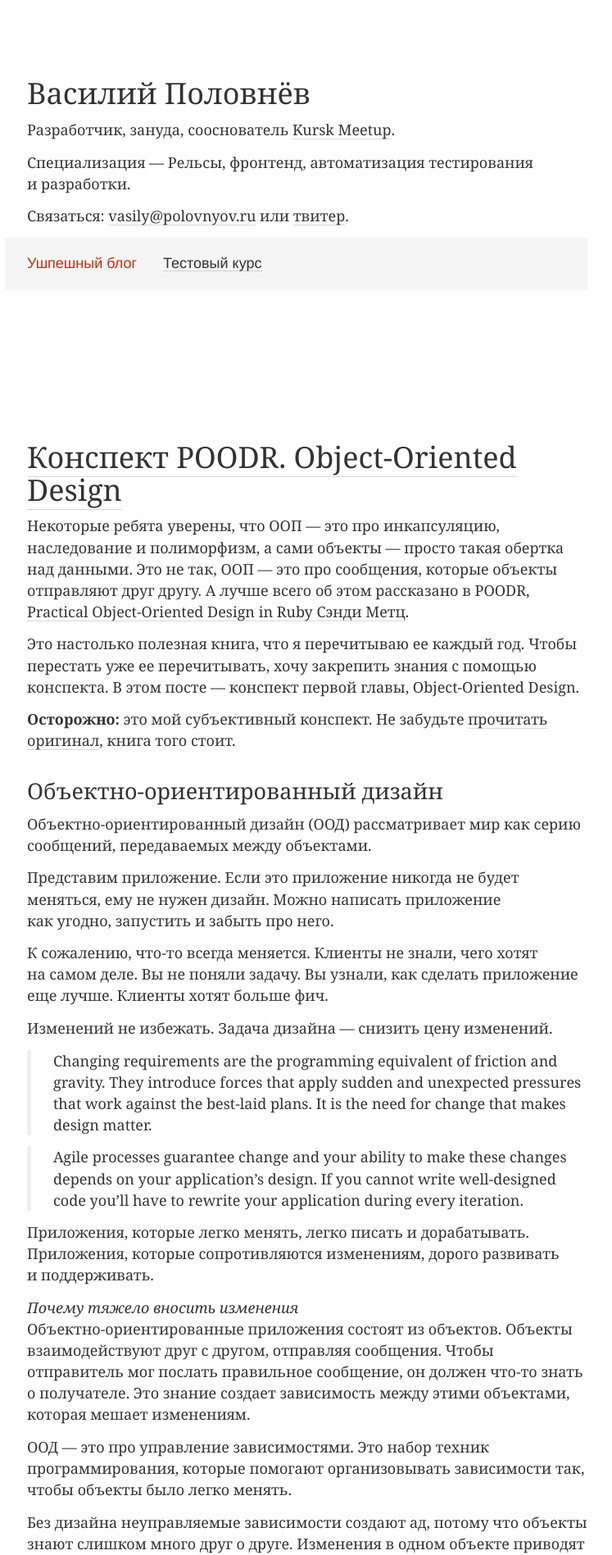
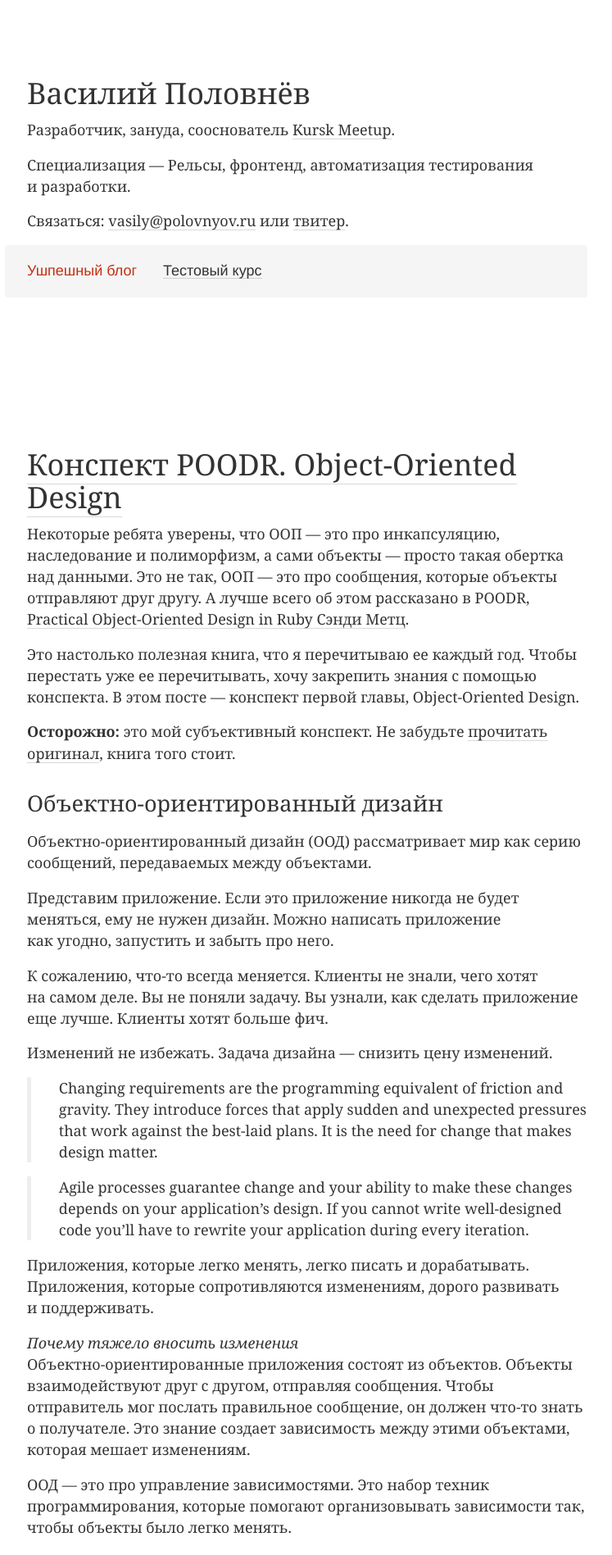
Before and after one commit to vast/vast.github.io, a Jekyll site: the page built from index.html, in a window 1280 px wide. Shown: the top 1897 px of the page at 82% size, without its empty margins (247-994 px from the left). Built offline with Jekyll 4.4.1, drawn with Linux system fonts in a browser that asks for light colours.

Commit message:
polist text styles

```diff
--- a/_sass/core/_base.scss
+++ b/_sass/core/_base.scss
@@ -53,7 +53,7 @@
 }
 
 p {
-  margin: 0 0 .75rem;
+  margin: 0 0 .92rem;
 }
 
 h1 {
@@ -63,7 +63,7 @@
 }
 
 h2 {
-  padding: .84rem 0 .42rem;
+  padding: .66rem 0 .77rem;
   font-size: 1.5rem;
 }
 
@@ -73,16 +73,16 @@
 }
 
 ul {
-  margin-bottom: .75rem;
+  margin-bottom: .77rem;
   list-style: none outside;
 }
 
 p+ul, p+ol {
-  margin-top: -.75rem;
+  margin-top: -.92rem;
 }
 
 li {
-  padding: 0 0 .5rem 2.25rem;
+  padding: 0 0 .47rem 2.25rem;
 }
 
 li > ul, li > ol {
@@ -94,7 +94,7 @@
 }
 
 ol {
-  margin-bottom: .75rem;
+  margin-bottom: .77rem;
   list-style: none outside;
   counter-reset: ol-counter;
 }
@@ -124,12 +124,12 @@
 }
 
 blockquote {
-  padding: 0 0 0 1.5rem;
-  margin: 0 0 .75rem;
+  padding: 0 0 0 1.88rem;
+  margin: 0 0 .77rem;
   border-left: 5px solid #eee;
 
   &.pull-right {
-    padding: 0 1.5rem 0 0;
+    padding: 0 1.88rem 0 0;
     border-left: none;
     border-right: 5px solid #eee;
     text-align: right;
--- a/_sass/modules/_posts.scss
+++ b/_sass/modules/_posts.scss
@@ -37,7 +37,7 @@
 
 .outstanding {
   text-align: center;
-  margin: 1.1rem 0 1.05rem;
+  margin: .92rem 0 1.05rem;
   font: 1.125rem/1.5 Georgia, serif;
 }
 
```
